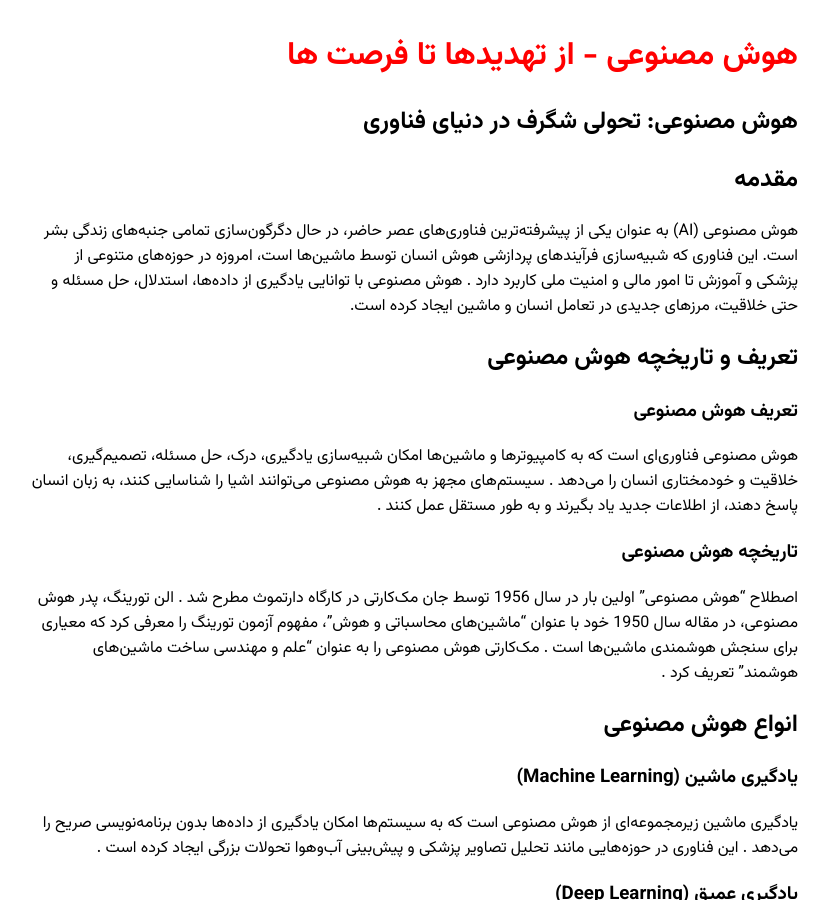
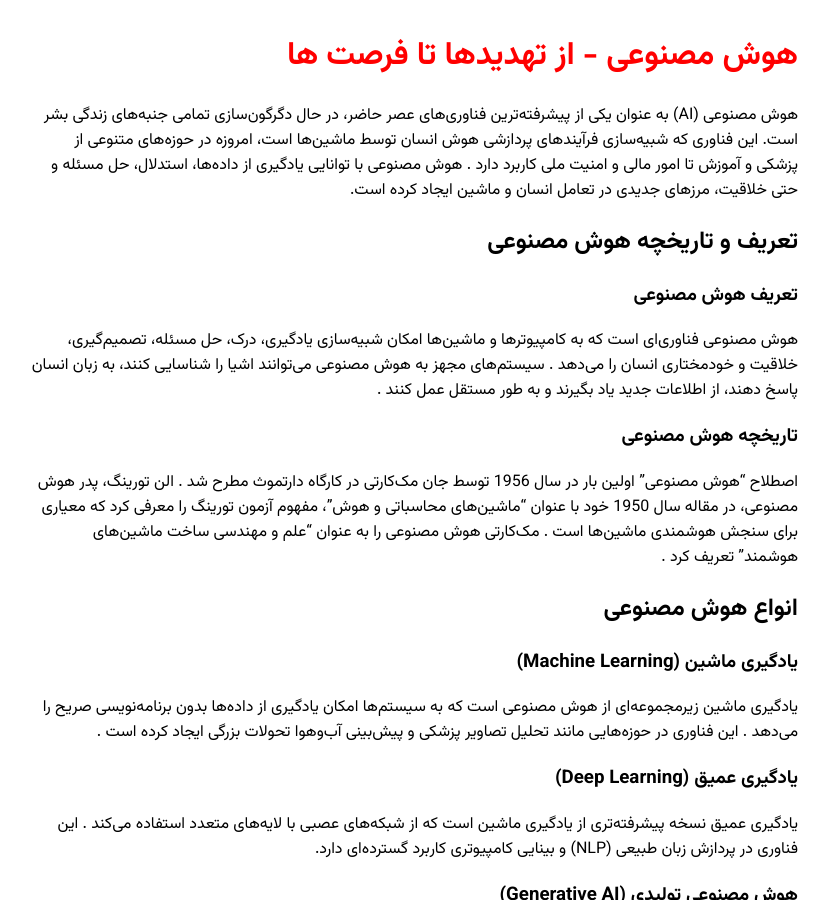
Before and after one commit to darkblog/darkblog.github.io, a Jekyll site: the page built from _posts/2025-6-28-7.md, in a window 1280 px wide and 900 px high. Shown: the whole window, without its empty margins (226-1055 px from the left). Built offline with Jekyll 4.4.1, drawn with Linux system fonts in a browser that asks for light colours.

Commit message:
Update and rename 2025-2-1-7.md to 2025-6-28-7.md

```diff
--- a/_posts/2025-2-1-7.md
+++ b/_posts/2025-6-28-7.md
@@ -2,10 +2,6 @@
 layout: post
 title: هوش مصنوعی - از تهدیدها تا فرصت ها
 ---
-
-## هوش مصنوعی: تحولی شگرف در دنیای فناوری
-
-## مقدمه
 
 هوش مصنوعی (AI) به عنوان یکی از پیشرفته‌ترین فناوری‌های عصر حاضر، در حال دگرگون‌سازی تمامی جنبه‌های زندگی بشر است. این فناوری که شبیه‌سازی فرآیندهای پردازشی هوش انسان توسط ماشین‌ها است، امروزه در حوزه‌های متنوعی از پزشکی و آموزش تا امور مالی و امنیت ملی کاربرد دارد . هوش مصنوعی با توانایی یادگیری از داده‌ها، استدلال، حل مسئله و حتی خلاقیت، مرزهای جدیدی در تعامل انسان و ماشین ایجاد کرده است.
 
```
